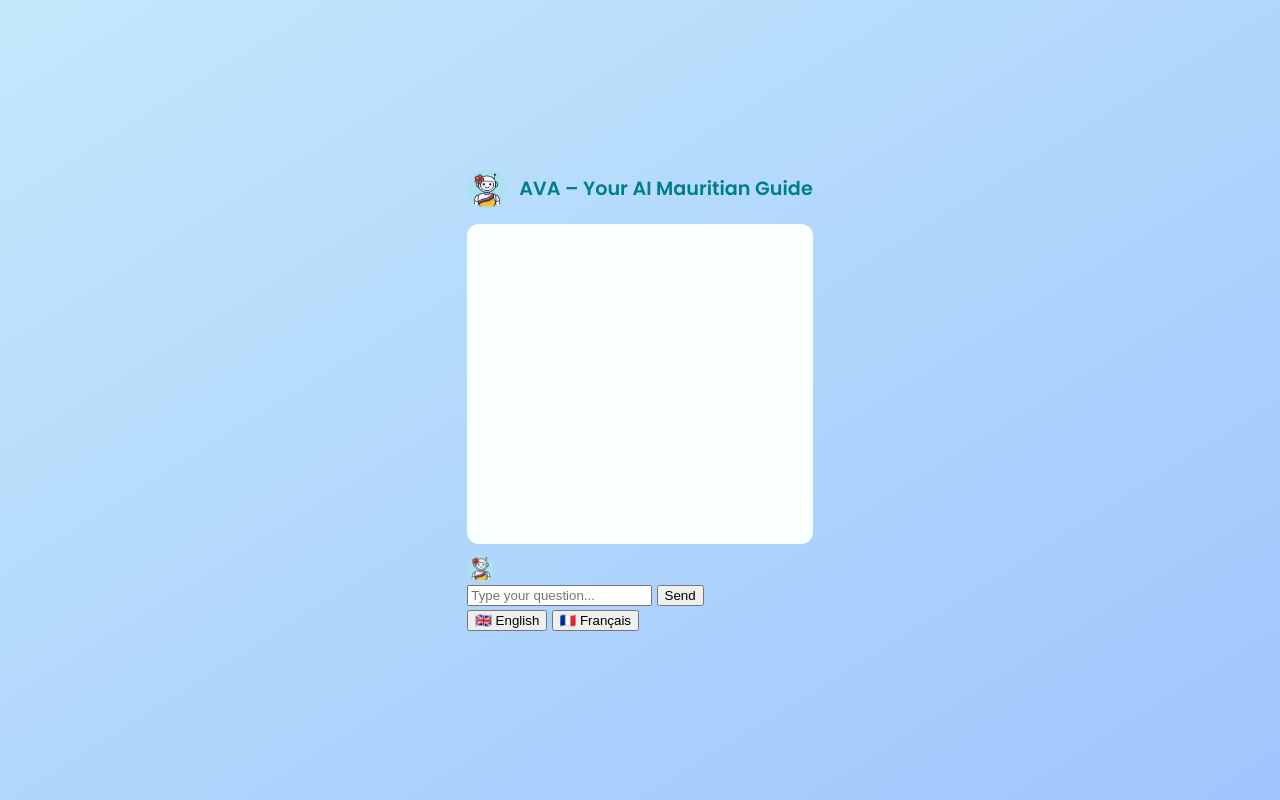
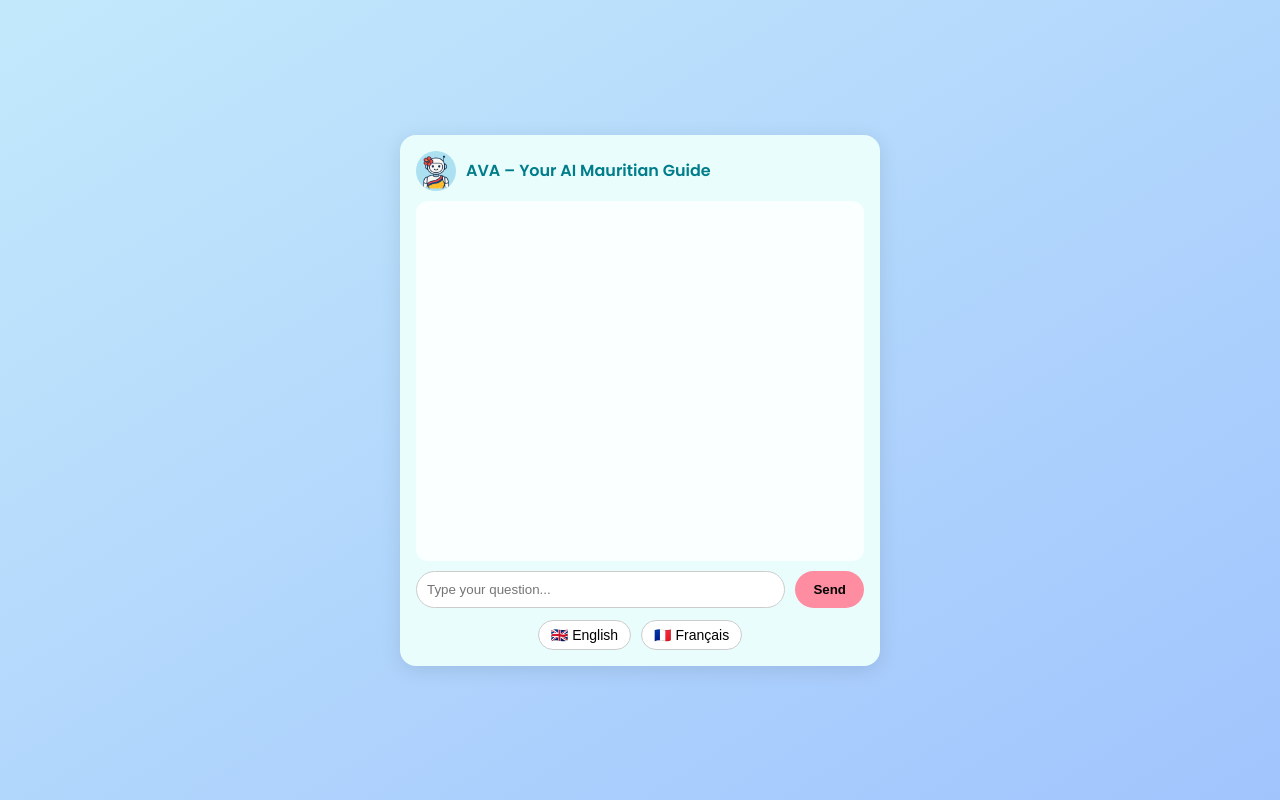
Before and after one commit to omannnn9/AVA, a Flask app: page / in a window 1280 px wide. Run offline with Flask 3, Linux system fonts and the light colour scheme.

Commit message:
Update style.css

```diff
--- a/static/style.css
+++ b/static/style.css
@@ -1,31 +1,38 @@
+* {
+  box-sizing: border-box;
+}
+
 body {
   font-family: 'Poppins', sans-serif;
   background: linear-gradient(to bottom right, #c2e9fb, #a1c4fd);
+  margin: 0;
+  padding: 0;
   display: flex;
   justify-content: center;
   align-items: center;
   min-height: 100vh;
-  margin: 0;
 }
 
-.chat-container {
-  background: #e9fefc;
+.chat-wrapper {
+  width: 100%;
+  max-width: 480px;
+  background-color: #e9fefc;
   border-radius: 16px;
+  padding: 16px;
   box-shadow: 0 4px 20px rgba(0,0,0,0.1);
-  width: 400px;
-  max-width: 90%;
-  padding: 20px;
+  display: flex;
+  flex-direction: column;
 }
 
 .chat-header {
   display: flex;
   align-items: center;
-  gap: 12px;
-  margin-bottom: 15px;
+  gap: 10px;
+  margin-bottom: 10px;
 }
 
 .chat-header h1 {
-  font-size: 1.2rem;
+  font-size: 1rem;
   color: #007D8A;
   margin: 0;
 }
@@ -39,61 +46,18 @@
 .chat-box {
   background-color: #faffff;
   border-radius: 12px;
-  padding: 10px;
-  height: 300px;
+  padding: 12px;
+  height: 360px;
   overflow-y: auto;
   display: flex;
   flex-direction: column;
   gap: 12px;
 }
 
-.typing-indicator {
-  margin-top: 8px;
-}
-
-.chat-input {
-  display: flex;
-  margin-top: 15px;
-  gap: 10px;
-}
-
-.chat-input input {
-  flex: 1;
-  padding: 10px;
-  border-radius: 25px;
-  border: 1px solid #ccc;
-}
-
-.chat-input button {
-  background-color: #ff8da1;
-  border: none;
-  border-radius: 25px;
-  padding: 10px 18px;
-  font-weight: bold;
-  cursor: pointer;
-}
-
-.language-switcher {
-  text-align: center;
-  margin-top: 15px;
-}
-
-.language-switcher button {
-  background-color: #ffffff;
-  border: 1px solid #ccc;
-  border-radius: 20px;
-  margin: 0 5px;
-  padding: 6px 12px;
-  cursor: pointer;
-  font-size: 14px;
-}
-
-/* Messages */
-
 .message-row {
   display: flex;
-  align-items: flex-start;
-  gap: 10px;
+  align-items: flex-end;
+  gap: 8px;
 }
 
 .message-row.ava {
@@ -109,7 +73,6 @@
   width: 28px;
   height: 28px;
   border-radius: 50%;
-  margin-top: 2px;
 }
 
 .message-bubble {
@@ -128,3 +91,91 @@
 .user-message {
   background-color: #b3f0e6;
 }
+
+.chat-input-area {
+  display: flex;
+  gap: 10px;
+  margin-top: 10px;
+}
+
+.chat-input-area input {
+  flex: 1;
+  padding: 10px;
+  border-radius: 25px;
+  border: 1px solid #ccc;
+}
+
+.chat-input-area button {
+  background-color: #ff8da1;
+  border: none;
+  border-radius: 25px;
+  padding: 10px 18px;
+  font-weight: bold;
+  cursor: pointer;
+}
+
+.language-buttons {
+  display: flex;
+  justify-content: center;
+  gap: 10px;
+  margin-top: 12px;
+}
+
+.language-buttons button {
+  border: 1px solid #ccc;
+  border-radius: 20px;
+  padding: 6px 12px;
+  background-color: white;
+  font-size: 14px;
+  cursor: pointer;
+}
+
+/* Typing animation */
+.typing-indicator .typing {
+  display: flex;
+  gap: 4px;
+}
+
+.typing-indicator span {
+  width: 6px;
+  height: 6px;
+  background-color: white;
+  border-radius: 50%;
+  display: inline-block;
+  animation: typing 1.4s infinite;
+}
+
+.typing-indicator span:nth-child(2) {
+  animation-delay: 0.2s;
+}
+
+.typing-indicator span:nth-child(3) {
+  animation-delay: 0.4s;
+}
+
+@keyframes typing {
+  0% { transform: translateY(0); }
+  50% { transform: translateY(-6px); }
+  100% { transform: translateY(0); }
+}
+
+.hidden {
+  display: none;
+}
+
+@media screen and (max-width: 600px) {
+  .chat-wrapper {
+    border-radius: 0;
+    height: 100vh;
+    max-height: 100vh;
+    padding: 10px;
+  }
+
+  .chat-box {
+    flex-grow: 1;
+  }
+
+  .chat-input-area {
+    flex-wrap: wrap;
+  }
+}
```
